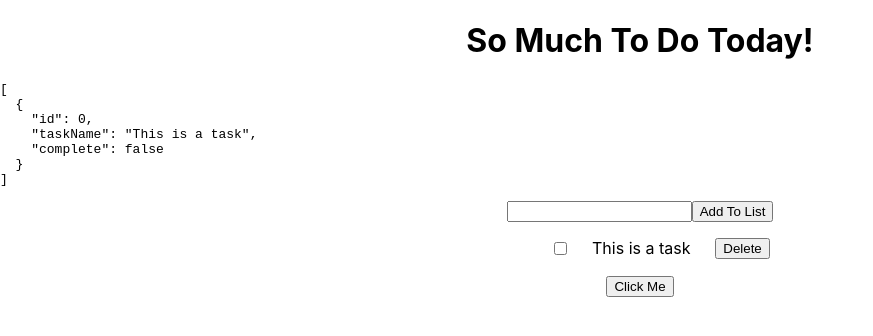
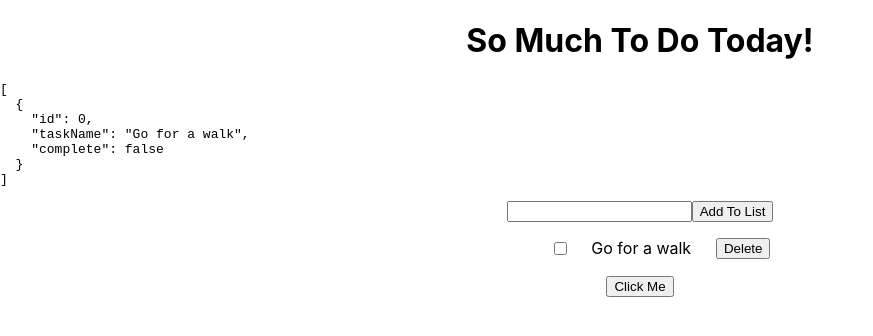
Before and after one commit to levlionn/TODOLIST, a React (Create React App) app: page / in a window 1280 px wide. Shown: the top 336 px of the page, without its empty margins (0-873 px from the left). Built offline with nearby package versions, Linux system fonts and the light colour scheme.

Commit message:
Clean up code for usability

```diff
--- a/src/App.js
+++ b/src/App.js
@@ -8,28 +8,22 @@ function App() {
   const [taskList, setTaskList] = useState([
     {
       id: 0,
-      taskName: "This is a task",
+      taskName: "Go for a walk",
       complete: false,
     },
   ]); //set to empty array, not empty string!
   const [inputValue, setInputValue] = useState("");
 
   const addTask = (name) => {
-    //get next id for new array
+    //Returns an array of numbers corresponding to the IDs of each object in the array.
     let taskIDs = taskList.map((item) => item.id);
-    console.log(taskIDs, "this is the Task ID");
+    let maxID = taskIDs.reduce((a, b) => Math.max(a, b), 0);
+    let newID = maxID + 1;
 
-    let newTaskList;
-    if (taskIDs.length === 0) {
-      newTaskList = [...taskList, { id: 0, taskName: name, complete: false }];
-    } else {
-      let maxID = Math.max(...taskIDs); //Math.max expects numbers, but passing in an array won't work. So we need to use the spread operator to extract the numbers only from the array otherwise we will get a NaN error.
-      let newID = maxID + 1;
-      newTaskList = [
-        ...taskList,
-        { id: newID, taskName: name, complete: false },
-      ];
-    }
+    let newTaskList = [
+      ...taskList,
+      { id: newID, taskName: name, complete: false },
+    ];
 
     //set tasklist to new array
     setTaskList(newTaskList);
@@ -48,23 +42,12 @@ function App() {
   };
 
   //delete item from array
-  const deleteObjectFromArray = (id) => {
-    //search array for current object
-    // let newTaskList = taskList.map((item) => {
-    //   if (item.id === id) {
-    //     //return object
-    //     return { ...item };
-    //   }
-    //   return item;
-    // });
+  const deleteTaskByID = (id) => {
+    //return a shallow copy of the taskList array expect without the element that matches the id (aka the one that the user wants deleted.)
+    let newTaskList = taskList.filter((task) => {
+      return task.id !== id;
+    });
 
-    let newTaskList = [...taskList];
-    let findIndexofTask = newTaskList.findIndex((task) => {
-      return task.id === id;
-    });
-    console.log(findIndexofTask, "this is the index of clicked item.");
-    newTaskList.splice(findIndexofTask, 1);
-    //update state, and trigger rerender
     setTaskList(newTaskList);
   };
 
@@ -92,7 +75,7 @@ function App() {
         <TaskList
           todoitems={taskList}
           toggleTaskByID={toggleTaskByID}
-          deleteObjectFromArray={deleteObjectFromArray}
+          deleteTaskByID={deleteTaskByID}
         />{" "}
       </ul>
 
--- a/src/Components/Task.js
+++ b/src/Components/Task.js
@@ -1,8 +1,8 @@
-import { useState, React } from "react";
+import { React } from "react";
 import "./Task.css";
 
 /* Reading the entire array of objects, but only pulling the names of the tasks and rendering those.*/
-function Task({ task, toggleTaskByID, deleteObjectFromArray }) {
+function Task({ task, toggleTaskByID, deleteTaskByID }) {
   return (
     <>
       <span className="TaskBox">
@@ -15,7 +15,7 @@ function Task({ task, toggleTaskByID, deleteObjectFromArray }) {
         <li className="TaskBox_Checkbox" key={task.id}>
           {task.taskName}
         </li>
-        <button onClick={() => deleteObjectFromArray(task.id)}>Delete</button>
+        <button onClick={() => deleteTaskByID(task.id)}>Delete</button>
       </span>
     </>
   );
--- a/src/Components/TaskList.js
+++ b/src/Components/TaskList.js
@@ -3,14 +3,14 @@ import Task from "./Task";
 
 //This is a list of tasks that passes down the data from App.js (the entire array of tasks)
 //into one single task to be rendered into an <li> item.
-function TaskList({ todoitems, toggleTaskByID, deleteObjectFromArray }) {
+function TaskList({ todoitems, toggleTaskByID, deleteTaskByID }) {
   return (
     <div>
       {todoitems.map((item) => (
         <Task
           task={item}
           toggleTaskByID={toggleTaskByID}
-          deleteObjectFromArray={deleteObjectFromArray}
+          deleteTaskByID={deleteTaskByID}
           key={item.id}
         />
       ))}
```
